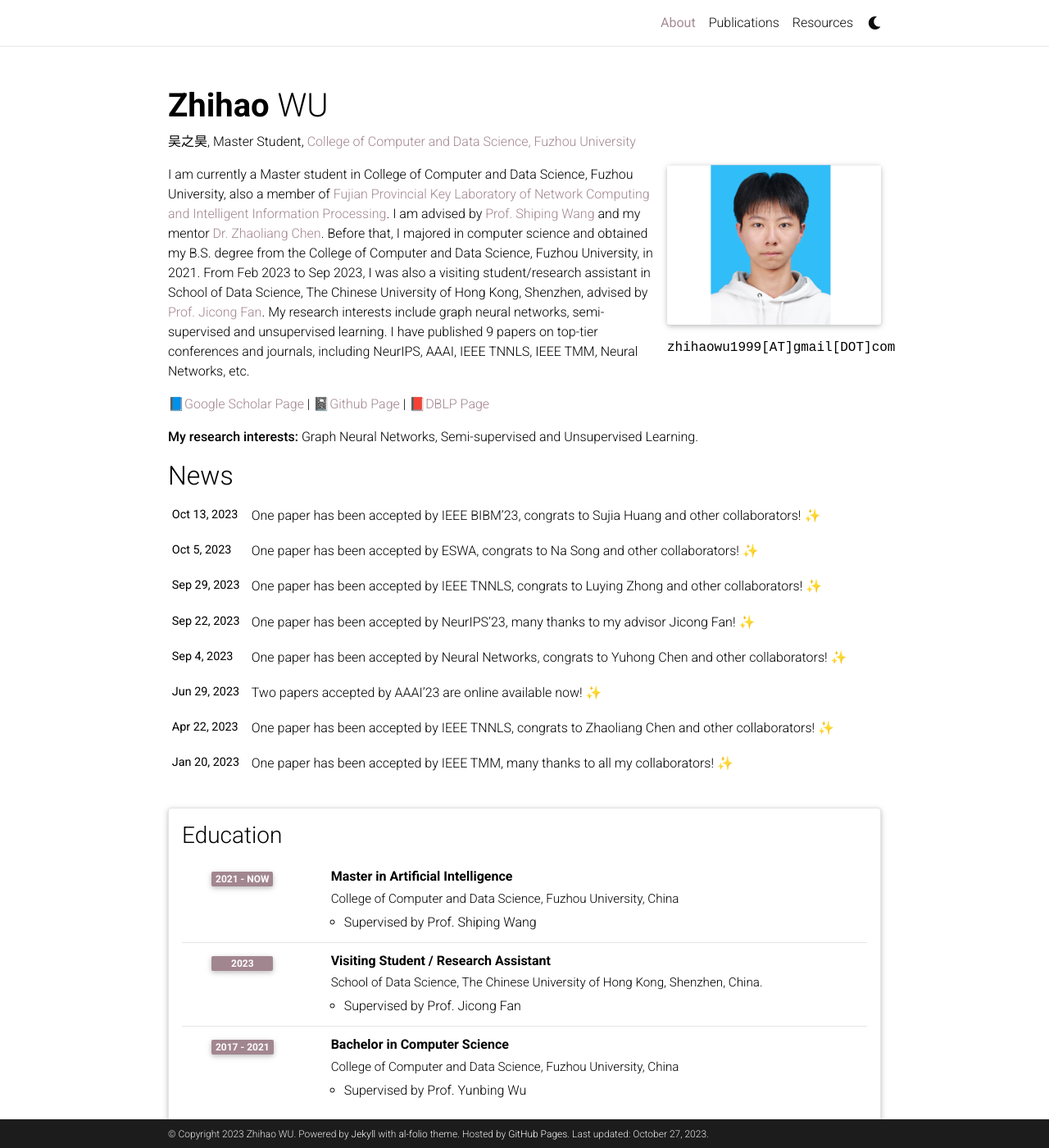
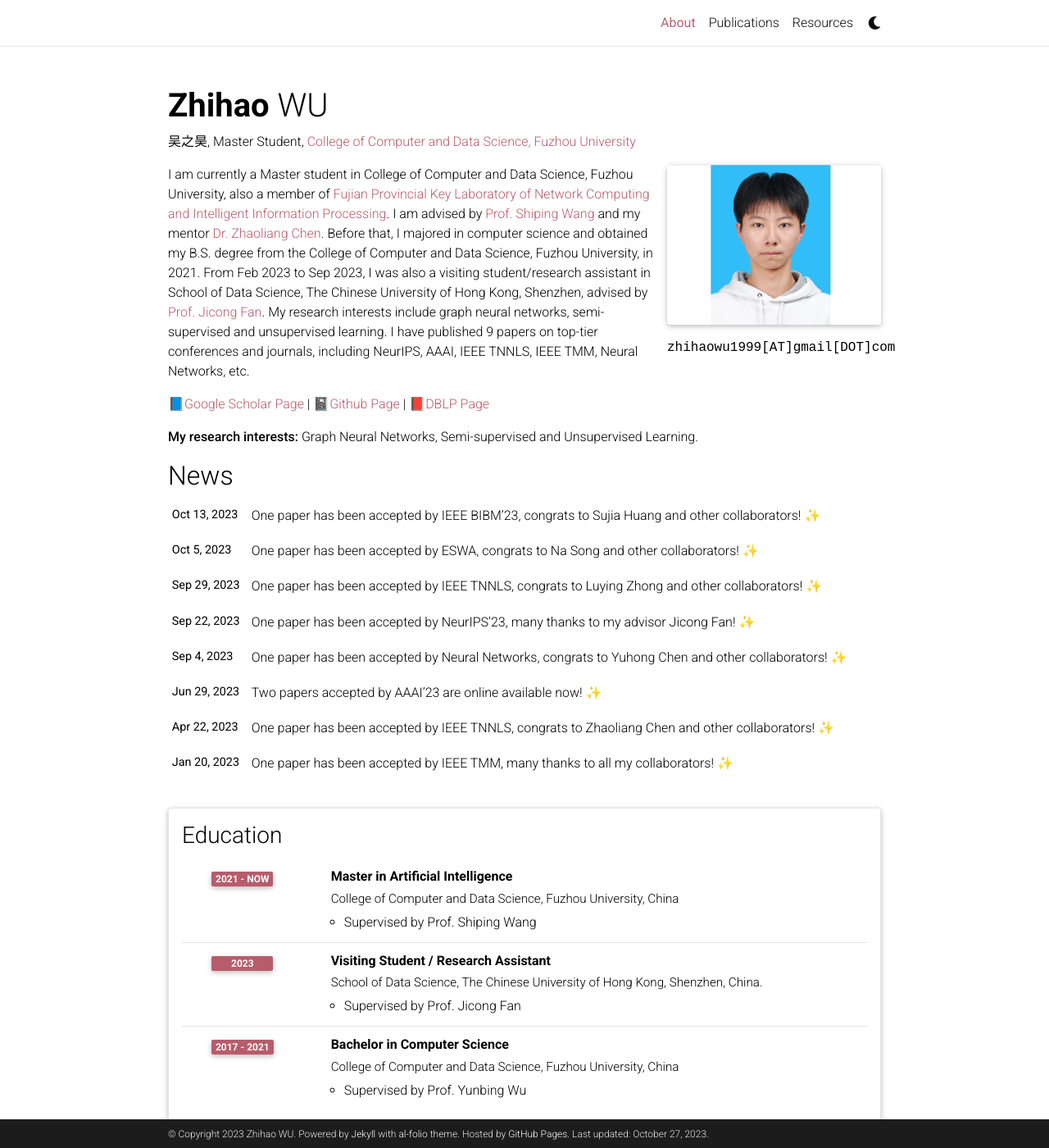
Before and after one commit to huangsuj/huangsuj.github.io, a Jekyll site: the page built from _pages/about.md, in a window 1280 px wide and 1400 px high. Shown: the whole window at 82% size. Built offline with Jekyll 4.4.1, drawn with Linux system fonts in a browser that asks for light colours; full-size pictures stand in for the smaller copies a plugin makes; emoji names are drawn with the system emoji font; comment, search, counter and statistics services are not loaded; a style sheet for code colours, icons or effects is not loaded.

Commit message:
Update _themes.scss

```diff
--- a/_sass/_themes.scss
+++ b/_sass/_themes.scss
@@ -7,8 +7,8 @@
   --global-code-bg-color: #{$code-bg-color-light};
   --global-text-color: #{$black-color};
   --global-text-color-light: #{$grey-color};
-  --global-theme-color: rgba(162,134,143,1);
-  --global-hover-color: rgba(162,134,143,1);
+  --global-theme-color: rgba(183,92,107,1);
+  --global-hover-color: rgba(183,92,107,1);
   --global-footer-bg-color: #{$grey-color-dark};
   --global-footer-text-color: #{$grey-color-light};
   --global-footer-link-color: #{$white-color};
```
